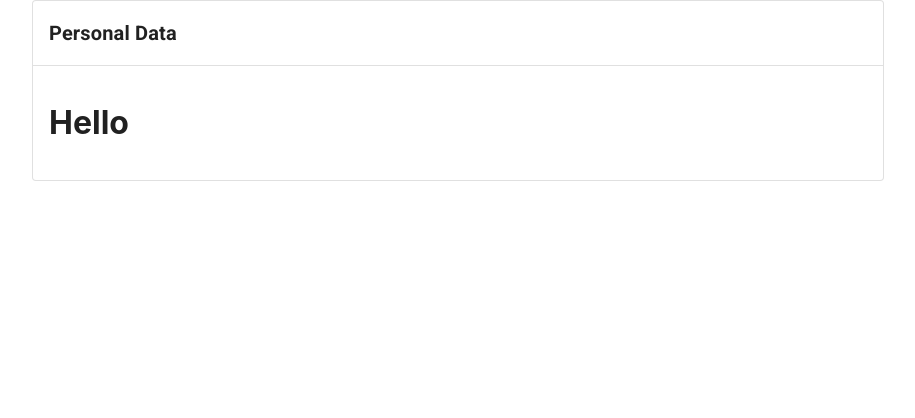
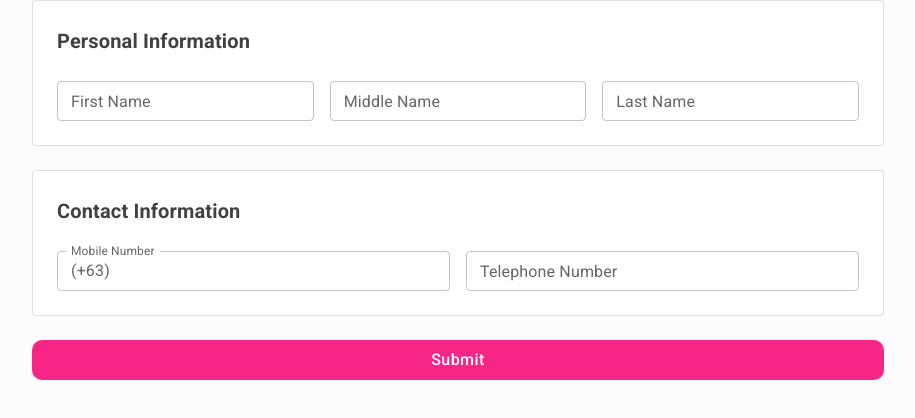
Before and after one commit to ryanarnold/formhub, a Next.js app: page /start/data in a window 1280 px wide. Shown: the top 418 px of the page, without its empty margins (182-1097 px from the left). Built offline with nearby package versions, Linux system fonts and the light colour scheme.

Commit message:
feat(start): create static page for /start/data

```diff
--- a/components/pages/data.tsx
+++ b/components/pages/data.tsx
@@ -1,7 +1,9 @@
-import Box from '@mui/material/Box';
-import Typography from '@mui/material/Typography';
+import Button from '@mui/material/Button';
+import InputAdornment from '@mui/material/InputAdornment';
 import Container from '@mui/material/Container';
 import React from 'react';
+import TextField from '@mui/material/TextField';
+import { Grid, Stack } from '@mui/material';
 import PaperWithHeading from '../paper-with-heading';
 
 interface Props {
@@ -11,11 +13,41 @@ interface Props {
 function StartDataPage({ formsToCreate }: Props) {
   return (
     <Container maxWidth="md">
-      <PaperWithHeading heading="Personal Data">
-        <div>
-          <h1>Hello</h1>
-        </div>
-      </PaperWithHeading>
+      <Stack gap={3}>
+        <PaperWithHeading heading="Personal Information">
+          <Grid container spacing={2}>
+            <Grid item xs={4}>
+              <TextField label="First Name" variant="outlined" size="small" fullWidth />
+            </Grid>
+            <Grid item xs={4}>
+              <TextField label="Middle Name" variant="outlined" size="small" fullWidth />
+            </Grid>
+            <Grid item xs={4}>
+              <TextField label="Last Name" variant="outlined" size="small" fullWidth />
+            </Grid>
+          </Grid>
+        </PaperWithHeading>
+        <PaperWithHeading heading="Contact Information">
+          <Grid container spacing={2}>
+            <Grid item xs={6}>
+              <TextField
+                label="Mobile Number"
+                size="small"
+                fullWidth
+                InputProps={{
+                  startAdornment: <InputAdornment position="start">(+63)</InputAdornment>,
+                }}
+              />
+            </Grid>
+            <Grid item xs={6}>
+              <TextField label="Telephone Number" variant="outlined" size="small" fullWidth />
+            </Grid>
+          </Grid>
+        </PaperWithHeading>
+        <Button variant="contained" href="/start/data" fullWidth>
+          Submit
+        </Button>
+      </Stack>
     </Container>
   );
 }
--- a/components/pages/forms.tsx
+++ b/components/pages/forms.tsx
@@ -12,7 +12,7 @@ import PaperWithHeading from '../paper-with-heading';
 function StartFormsPage() {
   return (
     <Container maxWidth="md">
-      <PaperWithHeading heading="Choose Forms">
+      <PaperWithHeading heading="Choose Forms" caption="Choose the forms you wish to fill out">
         <Grid container spacing={2}>
           <Grid item xs={4}>
             <Typography variant="body1" fontWeight="bold">
@@ -64,7 +64,7 @@ function StartFormsPage() {
 
       <Box marginTop={2}>
         <Button variant="contained" href="/start/data" fullWidth>
-          Choose these forms
+          Fill out these forms
         </Button>
       </Box>
     </Container>
--- a/components/paper-with-heading.tsx
+++ b/components/paper-with-heading.tsx
@@ -8,21 +8,30 @@ import React from 'react';
 interface Props {
   children: ReactJSXElement;
   heading: string;
+  caption?: string;
 }
 
-function PaperWithHeading({ children, heading }: Props) {
+function PaperWithHeading({ children, heading, caption }: Props) {
   return (
     <Paper variant="outlined">
-      <Box padding={2}>
+      <Box padding={3}>
         <Typography variant="h6" fontWeight="bold">
           {heading}
         </Typography>
+        {caption ? (
+          <Typography variant="subtitle2" fontWeight="lighter">
+            {caption}
+          </Typography>
+        ) : null}
+        <Box marginBottom={3} />
+        {children}
       </Box>
-
-      <Divider />
-      <Box padding={2}>{children}</Box>
     </Paper>
   );
 }
 
+PaperWithHeading.defaultProps = {
+  caption: '',
+};
+
 export default PaperWithHeading;
--- a/pages/_app.tsx
+++ b/pages/_app.tsx
@@ -10,6 +10,9 @@ const theme = createTheme({
       main: '#F72585',
       dark: '#F72585',
       contrastText: '#fff',
+    },
+    text: {
+      primary: '#414141',
     },
   },
   typography: {
--- a/styles/globals.css
+++ b/styles/globals.css
@@ -2,8 +2,9 @@ html,
 body {
   padding: 0;
   margin: 0;
-  font-family: -apple-system, BlinkMacSystemFont, Segoe UI, Roboto, Oxygen,
-    Ubuntu, Cantarell, Fira Sans, Droid Sans, Helvetica Neue, sans-serif;
+  font-family: -apple-system, BlinkMacSystemFont, Segoe UI, Roboto, Oxygen, Ubuntu, Cantarell,
+    Fira Sans, Droid Sans, Helvetica Neue, sans-serif;
+  background-color: #fcfcfc;
 }
 
 a {
```
